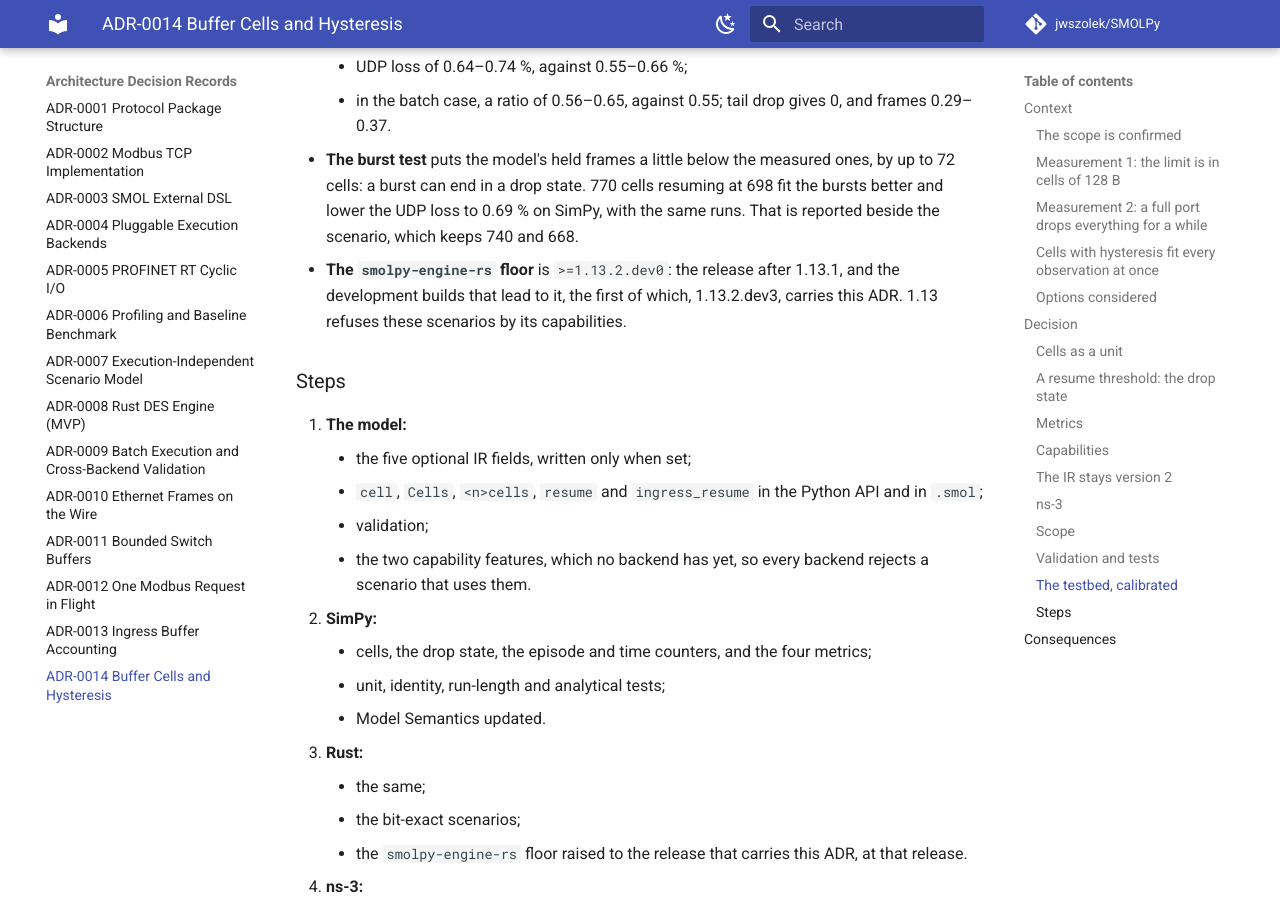
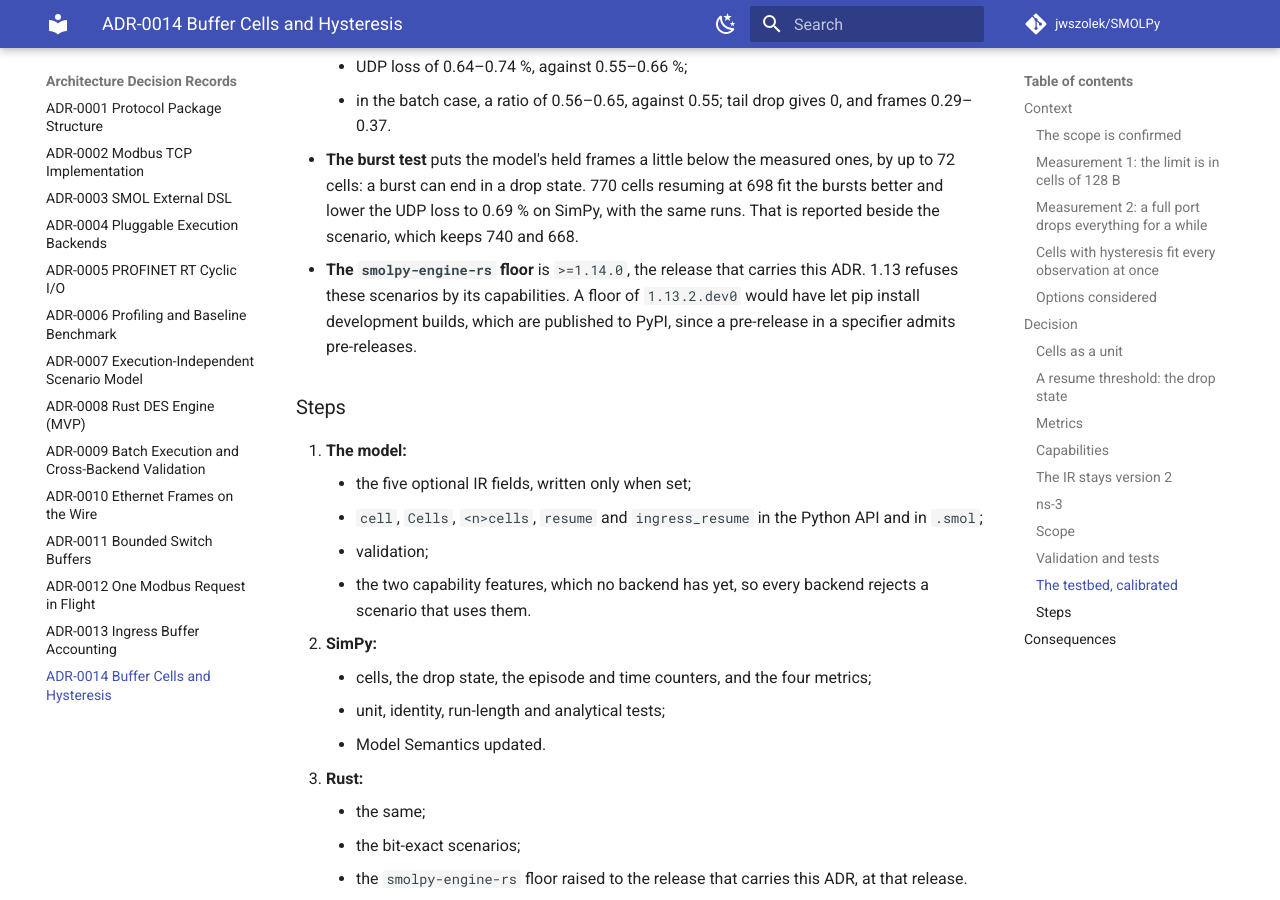
Before and after one commit to jwszolek/SMOLPy, an MkDocs documentation site: the page built from docs/adr/0014-buffer-cells-and-hysteresis.md, in a window 1280 px wide and 900 px high, scrolled down 10195 px. Built offline with MkDocs 1.6.1 and Material for MkDocs 9.7.7, drawn with Linux system fonts in a browser that asks for light colours; comment, search, counter and statistics services are not loaded.

Commit message:
Require smolpy-engine-rs 1.14.0, the release of ADR-0014
- a release as the floor: a pre-release in the specifier lets pip pick
  the development builds published to PyPI
- uv.lock on smolpy-engine-rs 1.14.0; ADR-0014 as built updated

```diff
--- a/docs/adr/0014-buffer-cells-and-hysteresis.md
+++ b/docs/adr/0014-buffer-cells-and-hysteresis.md
@@ -289,7 +289,7 @@ The switch is SMOL's own (ADR-0011, ADR-0013):
     - UDP loss of 0.64–0.74 %, against 0.55–0.66 %;
     - in the batch case, a ratio of 0.56–0.65, against 0.55; tail drop gives 0, and frames 0.29–0.37.
 - **The burst test** puts the model's held frames a little below the measured ones, by up to 72 cells: a burst can end in a drop state. 770 cells resuming at 698 fit the bursts better and lower the UDP loss to 0.69 % on SimPy, with the same runs. That is reported beside the scenario, which keeps 740 and 668.
-- **The `smolpy-engine-rs` floor** is `>=1.13.2.dev0`: the release after 1.13.1, and the development builds that lead to it, the first of which, 1.13.2.dev3, carries this ADR. 1.13 refuses these scenarios by its capabilities.
+- **The `smolpy-engine-rs` floor** is `>=1.14.0`, the release that carries this ADR. 1.13 refuses these scenarios by its capabilities. A floor of `1.13.2.dev0` would have let pip install development builds, which are published to PyPI, since a pre-release in a specifier admits pre-releases.
 
 ### Steps
 
```
Also changed, not shown: pyproject.toml (+5 -5 lines), 1 other file.
